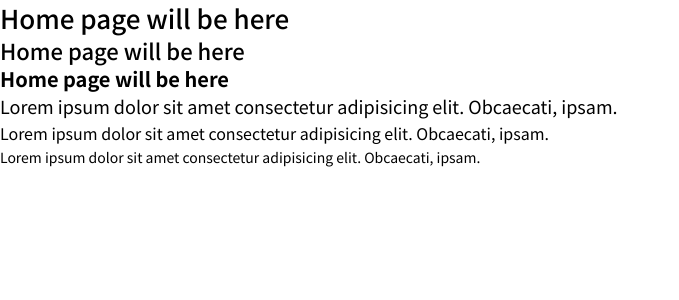
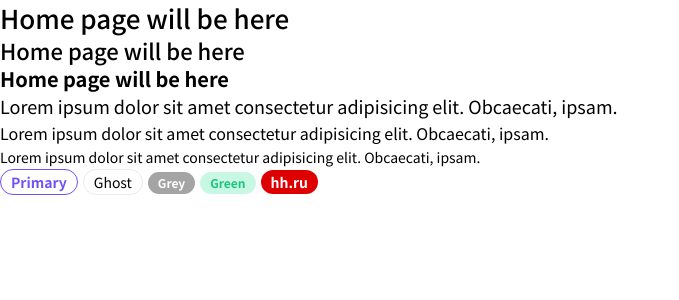
Before and after one commit to yurimikushov/courses, a Next.js app: page / in a window 1280 px wide. Shown: the top 300 px of the page, without its empty margins (0-679 px from the left). Built offline with nearby package versions, Linux system fonts and the light colour scheme.

Commit message:
feat: added Label component

```diff
--- /dev/null
+++ b/components/Label/Label.module.css
@@ -0,0 +1,47 @@
+.label {
+  display: inline-block;
+
+  margin-right: 5px;
+  padding: 5px 10px;
+
+  border-radius: 20px;
+
+  font-weight: bold;
+}
+
+.s {
+  font-size: 0.75rem;
+  line-height: 0.75rem;
+}
+
+.m {
+  font-size: 0.875rem;
+  line-height: 0.875rem;
+}
+
+.primary {
+  color: var(--color-primary);
+  border: 1px solid var(--color-primary);
+  background-color: transparent;
+}
+
+.ghost {
+  border: 1px solid var(--color-gray-light);
+
+  font-weight: initial;
+}
+
+.grey {
+  color: var(--color-white);
+  background-color: var(--color-gray);
+}
+
+.green {
+  color: var(--color-green);
+  background-color: var(--color-green-light);
+}
+
+.hh {
+  color: var(--color-white);
+  background-color: var(--color-hh-brand);
+}
--- /dev/null
+++ b/components/Label/Label.tsx
@@ -0,0 +1,30 @@
+import cn from 'classnames'
+import { LabelProps } from './Label.props'
+import styles from './Label.module.css'
+
+const Label = ({
+  size = 'm',
+  children,
+  color = 'ghost',
+  href,
+  target = '_blank',
+  className,
+  ...props
+}: LabelProps): JSX.Element => (
+  <div
+    className={cn(styles.label, className, {
+      [styles.m]: size === 'm',
+      [styles.s]: size === 's',
+      [styles.primary]: color === 'primary',
+      [styles.ghost]: color === 'ghost',
+      [styles.grey]: color === 'grey',
+      [styles.green]: color === 'green',
+      [styles.hh]: color === 'hh',
+    })}
+    {...props}
+  >
+    {href ? <a href={href} target={target}>{children}</a> : <>{children}</>}
+  </div>
+)
+
+export { Label }
--- a/components/index.ts
+++ b/components/index.ts
@@ -1,2 +1,3 @@
 export { Heading } from './Heading/Heading'
 export { P } from './P/P'
+export { Label } from './Label/Label'
--- a/pages/globals.css
+++ b/pages/globals.css
@@ -14,8 +14,9 @@
   --color-primary-hover: #6344df;
   --color-red: #fc836d;
   --color-red-light: #fea291;
-  --color-green: #007b48;
+  --color-green: #1dc37e;
   --color-green-light: #c8f8e4;
+  --color-hh-brand: #de0000;
   --font-family: 'Noto Sans KR', sans-serif;
   --font-size: 1em;
 }
--- a/pages/index.tsx
+++ b/pages/index.tsx
@@ -1,4 +1,4 @@
-import { Heading, P } from '../components'
+import { Heading, P, Label } from '../components'
 
 const Home = (): JSX.Element => (
   <>
@@ -8,6 +8,11 @@ const Home = (): JSX.Element => (
     <P size='l'>Lorem ipsum dolor sit amet consectetur adipisicing elit. Obcaecati, ipsam.</P>
     <P>Lorem ipsum dolor sit amet consectetur adipisicing elit. Obcaecati, ipsam.</P>
     <P size='s'>Lorem ipsum dolor sit amet consectetur adipisicing elit. Obcaecati, ipsam.</P>
+    <Label color='primary'>Primary</Label>
+    <Label size='m'>Ghost</Label>
+    <Label size='s' color='grey'>Grey</Label>
+    <Label size='s' color='green'>Green</Label>
+    <Label href='https://hh.ru' size='m' color='hh'>hh.ru</Label>
   </>
 )
 
```
Also changed, not shown: components/Label/Label.props.ts (added, +11 -0 lines).
